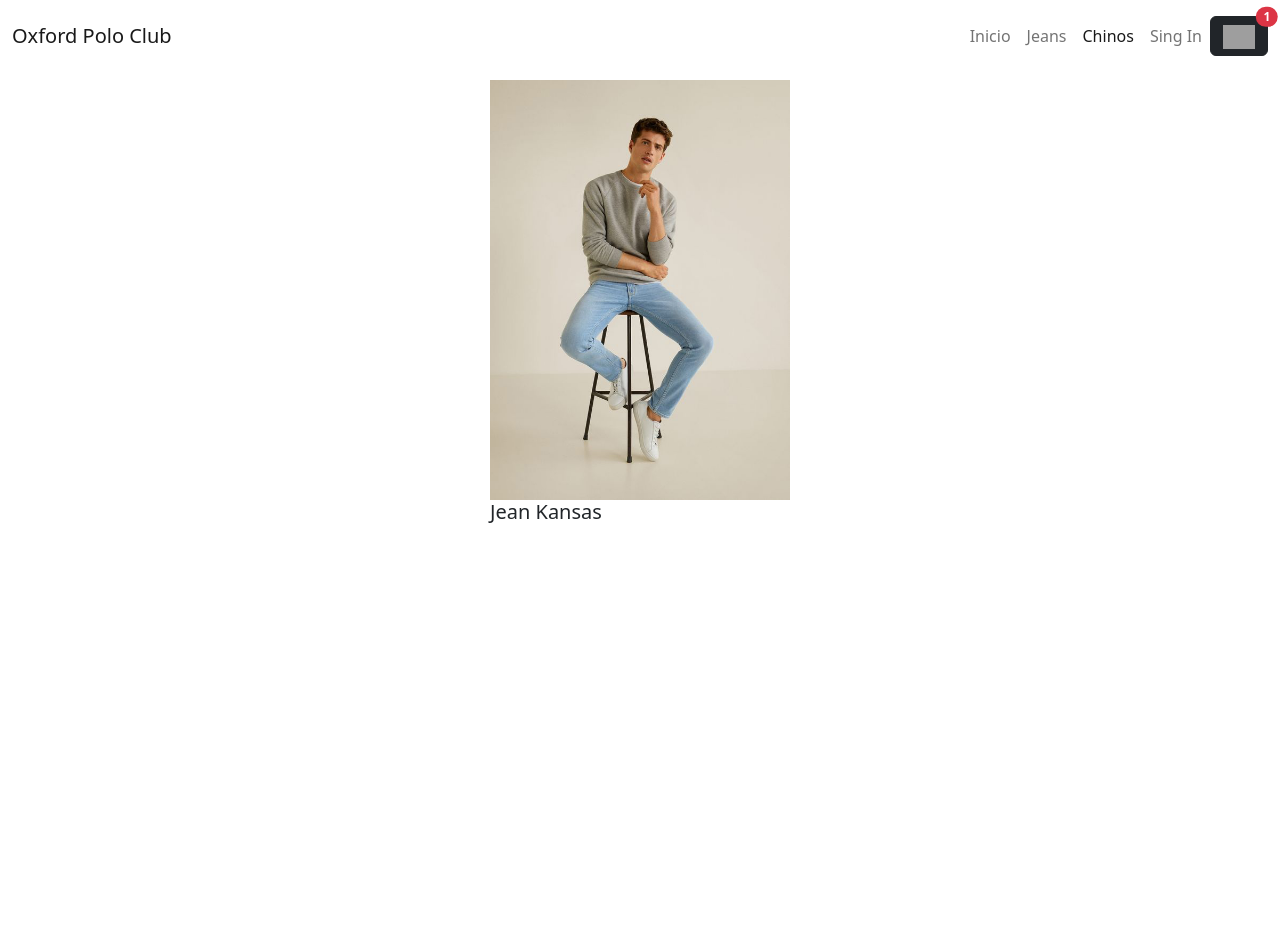
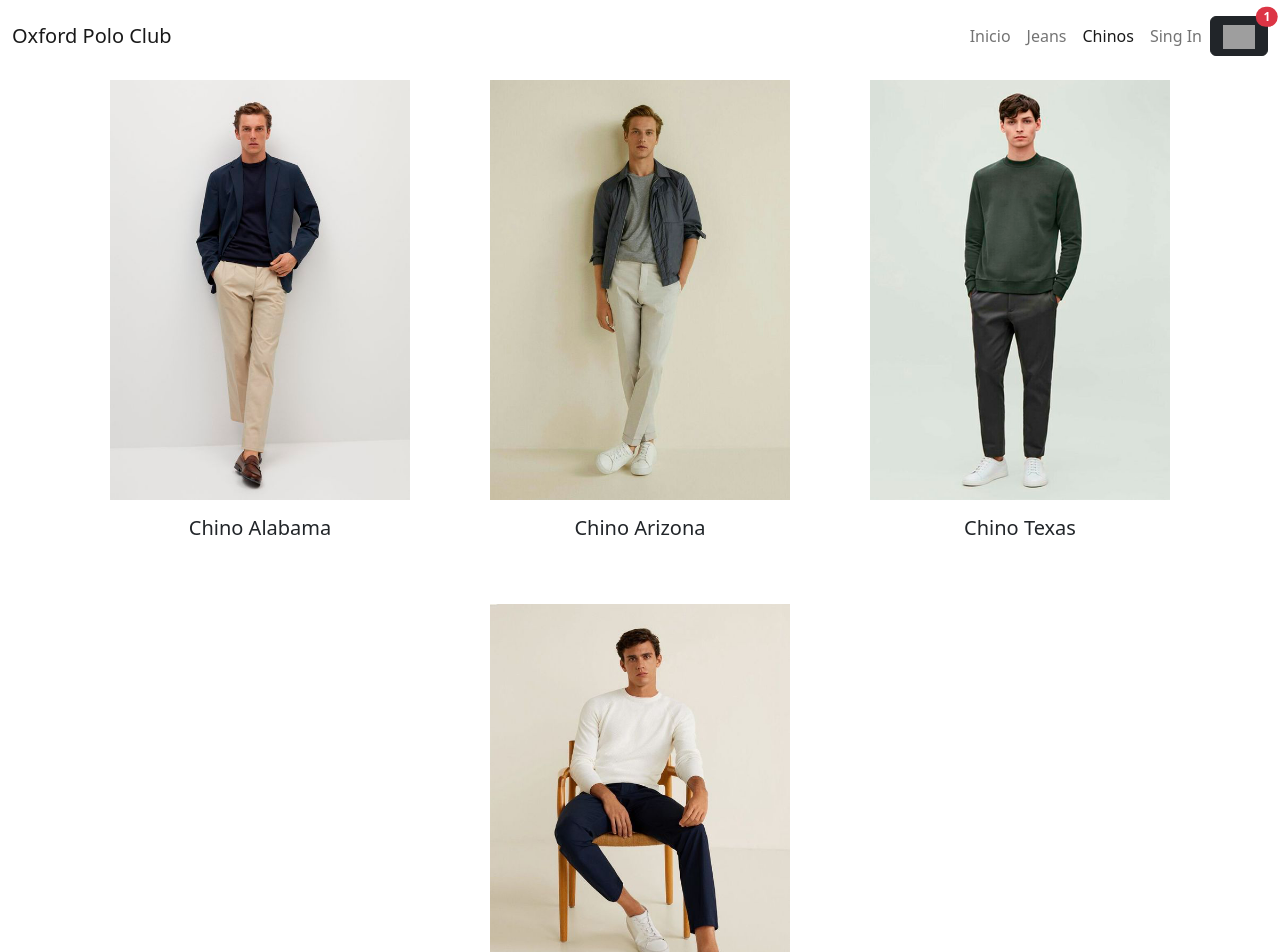
Before and after one commit to FernandezGuillermo/PreEntrega-Fernandez, a React (Create React App) app: page /category/chino in a window 1280 px wide. Shown: the top 952 px of the page. Before the commit the page ends 800 px from the top, so only its background shows below. Built offline with nearby package versions, Linux system fonts and the light colour scheme; grey boxes are pictures that could not be loaded.

Commit message:
mods NavBar

```diff
--- a/src/App.jsx
+++ b/src/App.jsx
@@ -5,6 +5,7 @@ import ItemListConteiner from "./components/ItemListConteiner";
 import ItemDetailConteiner from "./components/ItemDetailConteiner";
 import Error404 from "./components/Error404";
 import {BrowserRouter,Routes,Route} from "react-router-dom";
+import SingInConteiner from "./components/SingInConteiner";
 
 const App = () =>{
   return(
@@ -14,6 +15,7 @@ const App = () =>{
             <Route path={"/"} element={<ItemListConteiner/>} />
             <Route path={"/category/:id"} element={<ItemListConteiner/>} />
             <Route path={"/item/:id"} element={<ItemDetailConteiner/>} />
+            <Route path={"/signIn"} element={<SingInConteiner/>} />
             <Route path={"*"} element={<Error404/>} />
         </Routes>
           <Footer/>
--- a/src/components/Error404.jsx
+++ b/src/components/Error404.jsx
@@ -2,7 +2,10 @@ import React from "react";
 
 const Error404 = () =>{
     return (
-        <h1>Error 404!!</h1>
+        <div className="alert alert-danger my-3" role="alert">
+            <h2 className="text-center my-3">LA PAGINA SOLICITADA NO EXISTE</h2>
+            <p className="text-center">ERROR 404</p>
+        </div>
     )
 }
 
--- a/src/components/Item.jsx
+++ b/src/components/Item.jsx
@@ -13,7 +13,7 @@ const Item = ({product}) => {
                     <img src={img} className="card-img-top" alt="imagen producto"/>
                     </Link>
                     <div className="card-body">
-                    <h5 className="card-title">{nombre}</h5>
+                    <h5 className="card-title my-3 text-center">{nombre}</h5>
                     <div className="input-group mb-3">
                 </div>
             </div>
--- a/src/components/ItemListConteiner.jsx
+++ b/src/components/ItemListConteiner.jsx
@@ -12,8 +12,11 @@ const ItemListConteiner = () =>{
 
     useEffect(() =>{
         const promise = new Promise((res,rej)=>{
-            res(id ? products.filter(listProducts => listProducts.category === id) : products)
-        })
+            setTimeout(()=>{
+                res(id ? products.filter(listProducts => listProducts.category === id) : products)
+                },2000)
+            },)
+
         promise.then((data)=>{
             setListProducts(data);
         })
--- a/src/components/NavBar.jsx
+++ b/src/components/NavBar.jsx
@@ -23,7 +23,7 @@ const NavBar = () =>{
                     <NavLink className="nav-link" to={"/category/chino"}>Chinos</NavLink>
                 </li>
                 <li className="nav-item">
-                    <NavLink className="nav-link" to={"/singIn"}>Sing In</NavLink>
+                    <NavLink className="nav-link" to={"/signIn"}>Sing In</NavLink>
                 </li>
                 <li>
                     <CartWidget/>
--- /dev/null
+++ b/src/components/SingInConteiner.jsx
@@ -0,0 +1,11 @@
+import React from "react";
+
+const SingInConteiner = () =>{
+    return (
+        <div>
+            <h1>Sign In</h1>
+        </div>
+    )
+}
+
+export default SingInConteiner;
--- a/src/utils/products.js
+++ b/src/utils/products.js
@@ -1,8 +1,8 @@
 export const products = [
-    {"nombre":"Jean Alabama","id":1,"category":"jeans","talle40":0,"talle42":7,"talle44":3,"talle46":8,"talle48":10,"talle50":5,"precio":15000,"img":"../images/img-1.png","descripcion":"JEANS DE CINCO BOLSILLOS. DENIM 76% ALGODÓN 23% POLYESTER 1% ELASTANO"},
-    {"nombre":"Jean Kansas","id":2,"category":"chino","talle40":7,"talle42":20,"talle44":15,"talle46":4,"talle48":0,"talle50":0,"precio":11000,"img":"../images/img-2.jpg","descripcion":"JEANS DE CINCO BOLSILLOS. DENIM 76% ALGODÓN 23% POLYESTER 1% ELASTANO"},
-    {"nombre":"Jean Arizona","id":3,"category":"jeans","talle40":15,"talle42":45,"talle44":0,"talle46":8,"talle48":17,"talle50":20,"precio":7850,"img":"../images/img-3.jpg","descripcion":"JEANS DE CINCO BOLSILLOS. DENIM 76% ALGODÓN 23% POLYESTER 1% ELASTANO"},
-    {"nombre":"Jean Texas","id":4,"category":"jeans","talle40":15,"talle42":45,"talle44":0,"talle46":8,"talle48":17,"talle50":0,"precio":8170,"img":"../images/img-4.png","descripcion":"JEANS DE CINCO BOLSILLOS. DENIM 76% ALGODÓN 23% POLYESTER 1% ELASTANO"},
+    {"nombre":"Chino Alabama","id":1,"category":"chino","talle40":0,"talle42":7,"talle44":3,"talle46":8,"talle48":10,"talle50":5,"precio":15000,"img":"../images/img-1.png","descripcion":"PANTALÒN LARGO CHINO SLIM FIT 97%ALGODON 3%ELASTANO CON PEACHED WASH"},
+    {"nombre":"Jean Kansas","id":2,"category":"jeans","talle40":7,"talle42":20,"talle44":15,"talle46":4,"talle48":0,"talle50":0,"precio":11000,"img":"../images/img-2.jpg","descripcion":"JEANS DE CINCO BOLSILLOS. DENIM 76% ALGODÓN 23% POLYESTER 1% ELASTANO"},
+    {"nombre":"Chino Arizona","id":3,"category":"chino","talle40":15,"talle42":45,"talle44":0,"talle46":8,"talle48":17,"talle50":20,"precio":7850,"img":"../images/img-3.jpg","descripcion":"PANTALON CHINO. CON BOLSILLOS. BORDADO A CONTRATONO. ELÁSTICO EN LA CINTURA TRASERA. 97% ALGODÓN 3% ELASTANO."},
+    {"nombre":"Chino Texas","id":4,"category":"chino","talle40":15,"talle42":45,"talle44":0,"talle46":8,"talle48":17,"talle50":0,"precio":8170,"img":"../images/img-4.png","descripcion":"PANTALON CHINO. CON BOLSILLOS. BORDADO A CONTRATONO. ELÁSTICO EN LA CINTURA TRASERA. 97% ALGODÓN 3% ELASTANO."},
     {"nombre":"Jean Oregon","id":5,"category":"jeans","talle40":15,"talle42":45,"talle44":0,"talle46":8,"talle48":17,"talle50":20,"precio":12000,"img":"../images/img-5.png","descripcion":"JEANS DE CINCO BOLSILLOS. DENIM 76% ALGODÓN 23% POLYESTER 1% ELASTANO"},
-    {"nombre":"Jean Georgia","id":6,"category":"jeans","talle40":0,"talle42":45,"talle44":10,"talle46":0,"talle48":17,"talle50":20,"precio":9500,"img":"../images/img-6.jpg","descripcion":"JEANS DE CINCO BOLSILLOS. DENIM 76% ALGODÓN 23% POLYESTER 1% ELASTANO"}
+    {"nombre":"Chino Georgia","id":6,"category":"chino","talle40":0,"talle42":45,"talle44":10,"talle46":0,"talle48":17,"talle50":20,"precio":9500,"img":"../images/img-6.jpg","descripcion":"PANTALÓN CHINO. CON BOLSILLOS. BORDADO A CONTRATONO. SLIM FIT. GABARDINA LISA 97% ALGODÓN 3% ELASTANO."}
 ]
```
